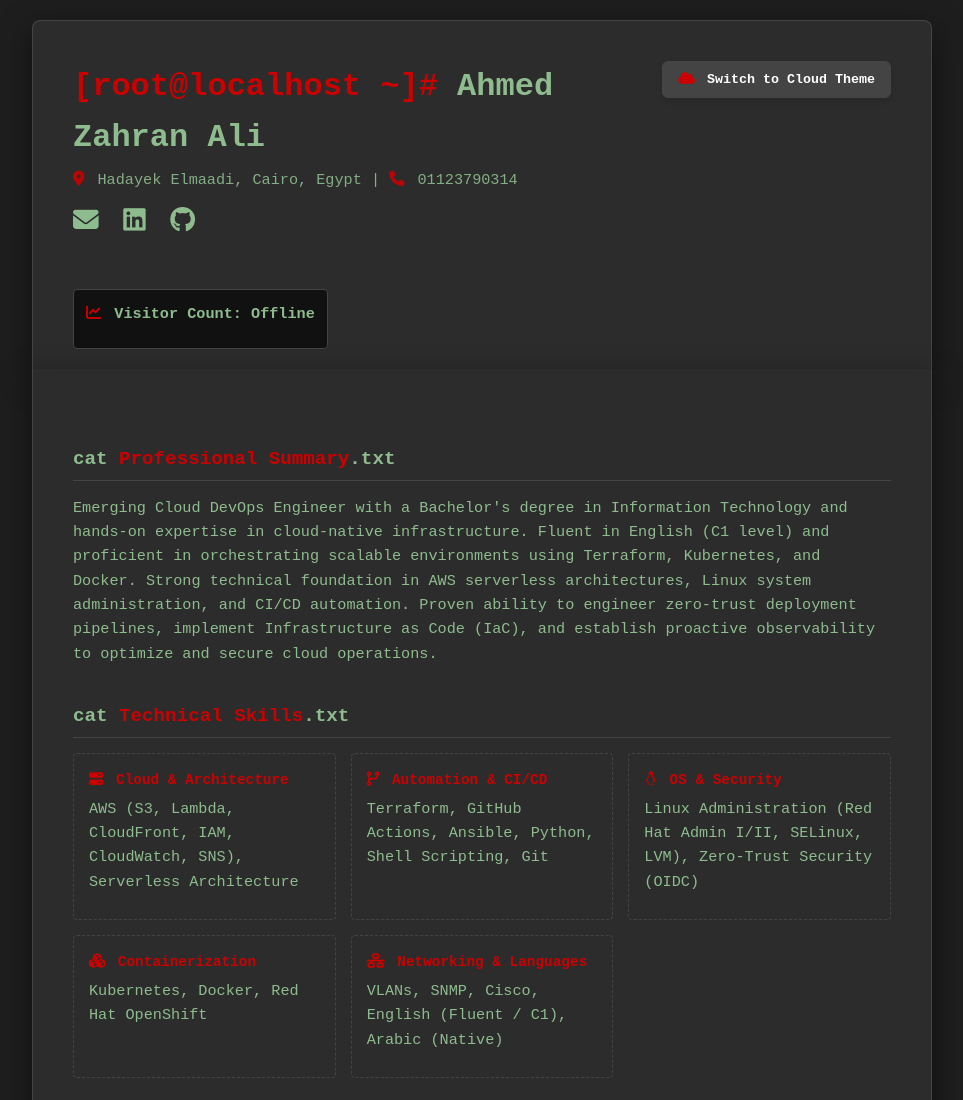
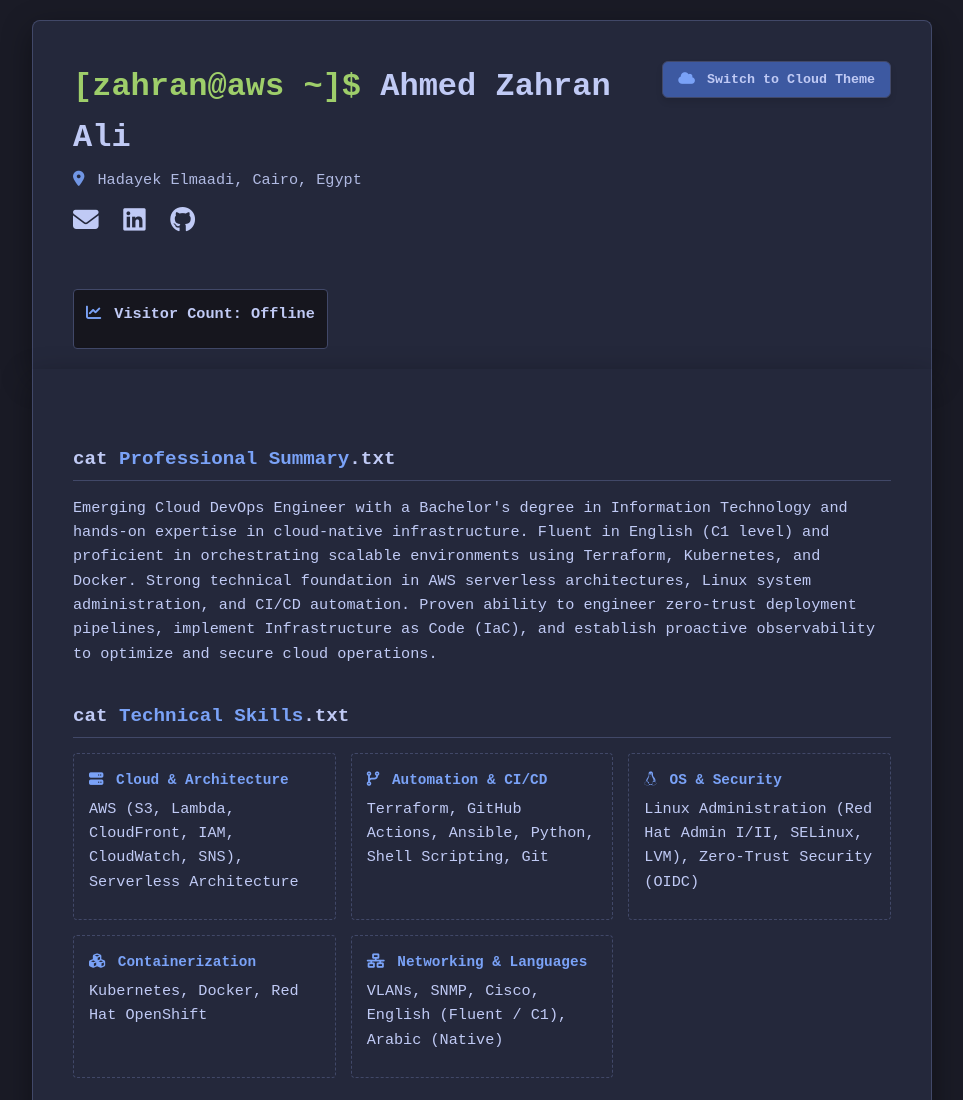
Before and after one commit to ahmedzahranali/The-Cloud-resume-challenge, a plain HTML site: page frontend/index.html in a window 1280 px wide. Shown: the top 1100 px of the page, without its empty margins (158-1121 px from the left). Drawn offline with Linux system fonts and the light colour scheme; no server answers.

Commit message:
Still looking for the best themes.

```diff
--- a/frontend/index.html
+++ b/frontend/index.html
@@ -15,8 +15,7 @@
 
     <!-- Contact Line (Handles both Screen and Print views) -->
     <p class="contact-line">
-        <i class="fas fa-map-marker-alt"></i> Hadayek Elmaadi, Cairo, Egypt |
-        <i class="fas fa-phone"></i> 01123790314
+        <i class="fas fa-map-marker-alt"></i> Hadayek Elmaadi, Cairo, Egypt
         <span class="print-only">
             <br>
             <i class="fas fa-envelope"></i> ahmedzahran851@gmail.com |
--- a/frontend/style.css
+++ b/frontend/style.css
@@ -1,24 +1,26 @@
-/*   1. SYSADMIN PURE VARIABLES (Default) */
+/* =========================================
+   1. MODERN TERMINAL VARIABLES (Default)
+   ========================================= */
 :root {
-    --page-bg: #1e1e1e;
-    --bg-color: #2c2c2c;
-    --text-color: #8fbc8f;
-    --prompt-color: #cc0000;
-    --accent-color: #555555;
-    --border-color: #444444;
-    --font-mono: 'Courier New', Courier, monospace;
-    --counter-bg: #111111;
-    --btn-bg: #444444;
-    --btn-text: #ffffff;
+    --page-bg: #1a1b26;           /* Deep soft slate blue */
+    --bg-color: #24283b;          /* Slightly lighter container */
+    --text-color: #c0caf5;        /* Soft lavender-white for less eye strain */
+    --prompt-color: #7aa2f7;      /* Pastel blue for headers/prompts */
+    --accent-color: #9ece6a;      /* Soft pastel green for list accents */
+    --border-color: #414868;      /* Muted borders */
+    --font-mono: 'Fira Code', 'Courier New', Courier, monospace;
+    --counter-bg: #16161e;
+    --btn-bg: #3d59a1;
+    --btn-text: #c0caf5;
 
     --glass-blur: blur(0px);
-    --shadow: 0 10px 30px rgba(0, 0, 0, 0.5);
+    --shadow: 0 10px 30px rgba(0, 0, 0, 0.4);
     --float-transform: translateY(0);
 }
 
-/*
+/* =========================================
    2. FLOATING CLOUD VARIABLES (Toggled)
- */
+   ========================================= */
 body.cloud-theme {
     background: linear-gradient(-45deg, #ff990033, #6b5b9533, #ffffff, #e6f7ff);
     background-size: 400% 400%;
@@ -46,9 +48,9 @@ body.cloud-theme {
     100% { background-position: 0% 50%; }
 }
 
-/*
+/* =========================================
    3. GLOBAL RESET & BODY
-*/
+   ========================================= */
 * {
     margin: 0;
     padding: 0;
@@ -69,9 +71,9 @@ body {
     display: none;
 }
 
-/*
+/* =========================================
    4. THEME TOGGLE BUTTON
-*/
+   ========================================= */
 .theme-btn {
     float: right;
     background-color: var(--btn-bg);
@@ -87,7 +89,7 @@ body {
 }
 
 .theme-btn:hover {
-    filter: brightness(1.1);
+    filter: brightness(1.2);
     transform: translateY(-2px);
 }
 
@@ -95,9 +97,9 @@ body {
     margin-right: 6px;
 }
 
-/*
+/* =========================================
    5. MAIN CONTAINER
-*/
+   ========================================= */
 main, header {
     max-width: 900px;
     margin: 0 auto;
@@ -126,9 +128,9 @@ main {
     margin-top: 0;
 }
 
-/*
+/* =========================================
    6. TYPOGRAPHY, HEADERS & ICONS
-*/
+   ========================================= */
 h1 {
     font-size: 2rem;
     margin-bottom: 5px;
@@ -136,8 +138,8 @@ h1 {
 }
 
 body:not(.cloud-theme) h1::before {
-    content: "[root@localhost ~]# ";
-    color: var(--prompt-color);
+    content: "[zahran@aws ~]$ ";
+    color: var(--accent-color);
 }
 
 .contact-line {
@@ -196,9 +198,9 @@ body:not(.cloud-theme) h2::after {
     color: var(--text-color);
 }
 
-/*
+/* =========================================
    7. EXPERIENCE & SKILLS
-*/
+   ========================================= */
 p, li {
     font-size: 0.95rem;
     margin-bottom: 10px;
@@ -210,8 +212,8 @@ ul {
 }
 
 body:not(.cloud-theme) ul li::before {
-    content: "$ ";
-    color: var(--prompt-color);
+    content: "> ";
+    color: var(--accent-color);
     font-weight: bold;
     display: inline-block;
     width: 1.2em;
@@ -230,7 +232,7 @@ body.cloud-theme ul li {
     margin-bottom: 30px;
     padding: 15px;
     border-left: 3px solid var(--prompt-color);
-    background-color: rgba(0, 0, 0, 0.05);
+    background-color: rgba(0, 0, 0, 0.15);
     border-radius: 0 6px 6px 0;
     transition: transform 0.3s ease, box-shadow 0.3s ease, background-color 0.3s ease;
 }
@@ -274,9 +276,9 @@ body.cloud-theme .skill-group:hover {
     margin-bottom: 5px;
 }
 
-/*
+/* =========================================
    8. SYSTEM STATUS & FOOTER
-*/
+   ========================================= */
 .counter-box {
     border: 1px solid var(--border-color);
     padding: 12px;
@@ -296,7 +298,7 @@ body.cloud-theme .skill-group:hover {
 body:not(.cloud-theme) .signature::after {
     content: "█";
     animation: blink 1s step-end infinite;
-    color: var(--prompt-color);
+    color: var(--accent-color);
 }
 
 @keyframes blink {
@@ -311,11 +313,10 @@ footer {
     opacity: 0.6;
 }
 
-/*
+/* =========================================
    9. PRINT OPTIMIZATION (CLEAN CV)
-*/
+   ========================================= */
 @media print {
-    /* Force white background and black text */
     body {
         background: white !important;
         color: black !important;
@@ -323,7 +324,6 @@ footer {
         font-family: 'Inter', 'Segoe UI', Arial, sans-serif !important;
     }
 
-    /* Remove borders, shadows, and glass effects */
     main, header {
         box-shadow: none !important;
         border: none !important;
@@ -333,35 +333,29 @@ footer {
         backdrop-filter: none !important;
     }
 
-    /* Hide all web-only UI elements */
     .no-print {
         display: none !important;
     }
 
-    /* Reveal full text URLs for paper */
     .print-only {
         display: inline !important;
     }
 
-    /* Force all text and icons to black */
     h1, h2, h3, p, li, a, span, i.fas, i.fab {
         color: black !important;
     }
 
     h1 { margin-top: 0; padding-top: 0; }
 
-    /* Strip away Terminal pseudo-elements */
     h1::before, h2::before, h2::after, ul li::before, .signature::after {
         content: none !important;
     }
 
-    /* Format lists as standard bullets */
     ul {
         list-style-type: disc !important;
         padding-left: 20px !important;
     }
 
-    /* Clean up layout blocks */
     .exp-item {
         border-left: none !important;
         background: transparent !important;
```
